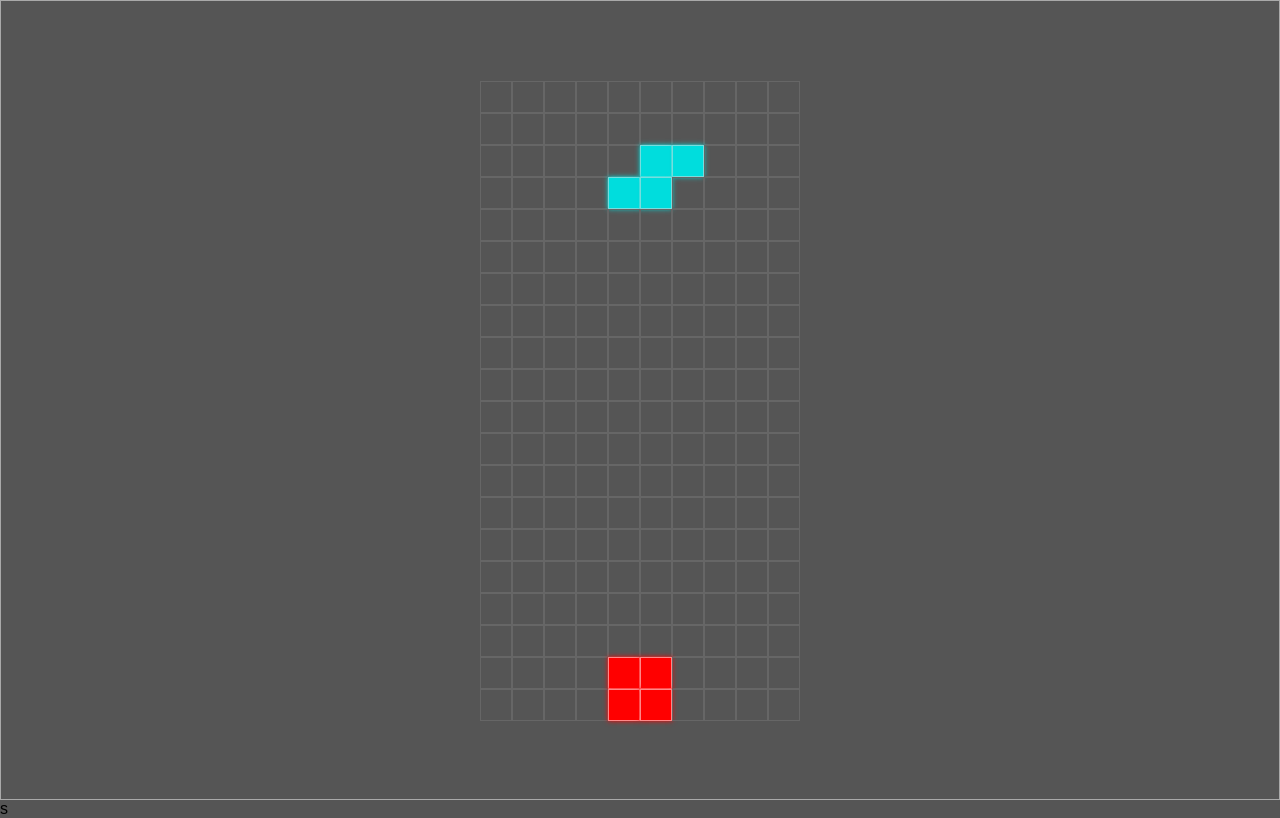
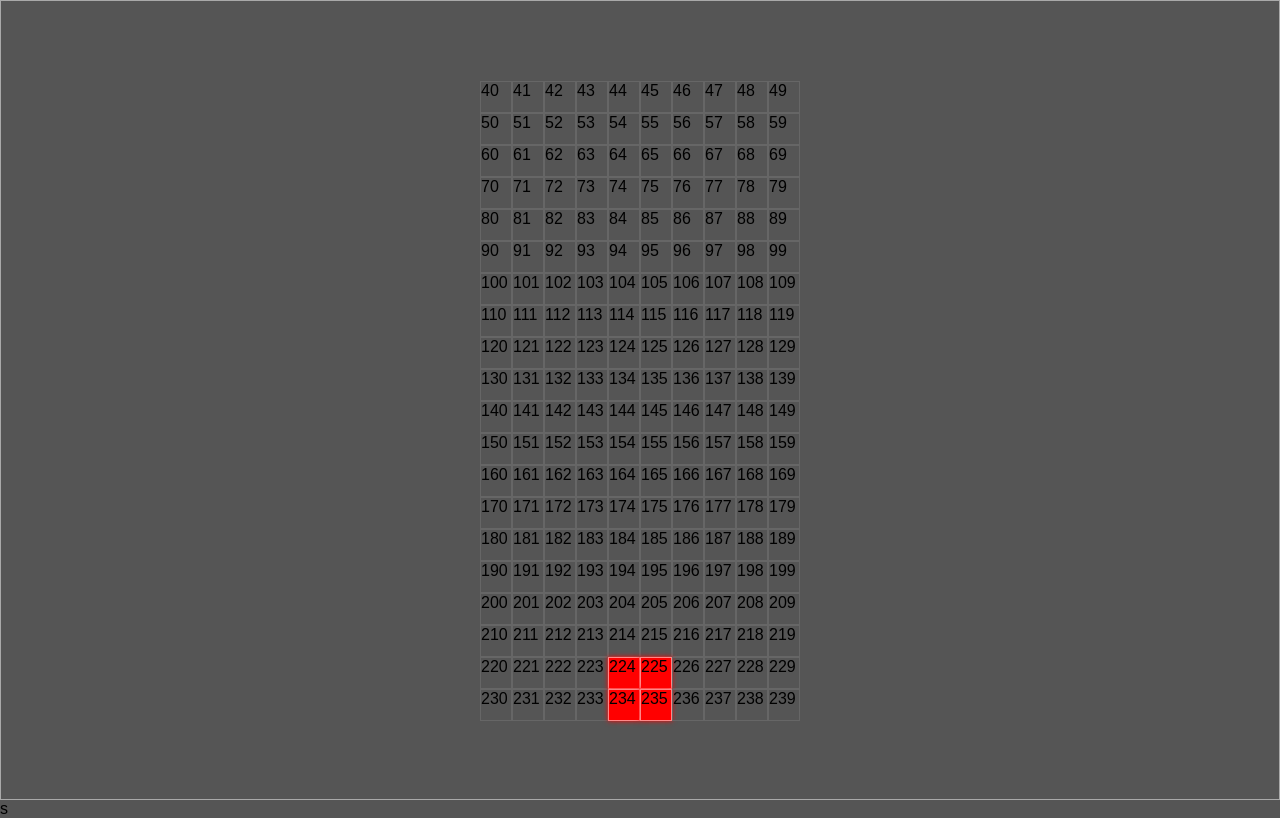
Before and after one commit to orjon/tetris, a plain HTML site: page index.html in a window 1280 px wide. Drawn offline with nearby package versions, Linux system fonts and the light colour scheme.

```diff
--- a/index.html
+++ b/index.html
@@ -19,244 +19,244 @@
     </header>
     <gameGrid>
 <div class='row'>
-  <div class='square'></div>
-  <div class='square'></div>
-  <div class='square'></div>
-  <div class='square'></div>
-  <div class='square'></div>
-  <div class='square'></div>
-  <div class='square'></div>
-  <div class='square'></div>
-  <div class='square'></div>
-  <div class='square'></div>
+  <div class='square'>40</div>
+  <div class='square'>41</div>
+  <div class='square'>42</div>
+  <div class='square'>43</div>
+  <div class='square'>44</div>
+  <div class='square'>45</div>
+  <div class='square'>46</div>
+  <div class='square'>47</div>
+  <div class='square'>48</div>
+  <div class='square'>49</div>
 </div>
 <div class='row'>
-  <div class='square'></div>
-  <div class='square'></div>
-  <div class='square'></div>
-  <div class='square'></div>
-  <div class='square'></div>
-  <div class='square'></div>
-  <div class='square'></div>
-  <div class='square'></div>
-  <div class='square'></div>
-  <div class='square'></div>
+  <div class='square'>50</div>
+  <div class='square'>51</div>
+  <div class='square'>52</div>
+  <div class='square'>53</div>
+  <div class='square'>54</div>
+  <div class='square'>55</div>
+  <div class='square'>56</div>
+  <div class='square'>57</div>
+  <div class='square'>58</div>
+  <div class='square'>59</div>
 </div>
 <div class='row'>
-  <div class='square '></div>
-  <div class='square'></div>
-  <div class='square'></div>
-  <div class='square'></div>
-  <div class='square'></div>
-  <div class='square'></div>
-  <div class='square'></div>
-  <div class='square'></div>
-  <div class='square'></div>
-  <div class='square'></div>
+  <div class='square'>60</div>
+  <div class='square'>61</div>
+  <div class='square'>62</div>
+  <div class='square'>63</div>
+  <div class='square'>64</div>
+  <div class='square'>65</div>
+  <div class='square'>66</div>
+  <div class='square'>67</div>
+  <div class='square'>68</div>
+  <div class='square'>69</div>
 </div>
 <div class='row'>
-  <div class='square '></div>
-  <div class='square'></div>
-  <div class='square'></div>
-  <div class='square'></div>
-  <div class='square'></div>
-  <div class='square'></div>
-  <div class='square'></div>
-  <div class='square'></div>
-  <div class='square'></div>
-  <div class='square'></div>
+  <div class='square'>70</div>
+  <div class='square'>71</div>
+  <div class='square'>72</div>
+  <div class='square'>73</div>
+  <div class='square'>74</div>
+  <div class='square'>75</div>
+  <div class='square'>76</div>
+  <div class='square'>77</div>
+  <div class='square'>78</div>
+  <div class='square'>79</div>
 </div>
 <div class='row'>
-  <div class='square '></div>
-  <div class='square'></div>
-  <div class='square'></div>
-  <div class='square'></div>
-  <div class='square'></div>
-  <div class='square'></div>
-  <div class='square'></div>
-  <div class='square'></div>
-  <div class='square'></div>
-  <div class='square'></div>
+  <div class='square'>80</div>
+  <div class='square'>81</div>
+  <div class='square'>82</div>
+  <div class='square'>83</div>
+  <div class='square'>84</div>
+  <div class='square'>85</div>
+  <div class='square'>86</div>
+  <div class='square'>87</div>
+  <div class='square'>88</div>
+  <div class='square'>89</div>
 </div>
 <div class='row'>
-  <div class='square'></div>
-  <div class='square'></div>
-  <div class='square'></div>
-  <div class='square'></div>
-  <div class='square'></div>
-  <div class='square'></div>
-  <div class='square'></div>
-  <div class='square'></div>
-  <div class='square'></div>
-  <div class='square'></div>
+  <div class='square'>90</div>
+  <div class='square'>91</div>
+  <div class='square'>92</div>
+  <div class='square'>93</div>
+  <div class='square'>94</div>
+  <div class='square'>95</div>
+  <div class='square'>96</div>
+  <div class='square'>97</div>
+  <div class='square'>98</div>
+  <div class='square'>99</div>
 </div>
 <div class='row'>
-  <div class='square'></div>
-  <div class='square'></div>
-  <div class='square'></div>
-  <div class='square'></div>
-  <div class='square'></div>
-  <div class='square'></div>
-  <div class='square'></div>
-  <div class='square'></div>
-  <div class='square'></div>
-  <div class='square'></div>
+  <div class='square'>100</div>
+  <div class='square'>101</div>
+  <div class='square'>102</div>
+  <div class='square'>103</div>
+  <div class='square'>104</div>
+  <div class='square'>105</div>
+  <div class='square'>106</div>
+  <div class='square'>107</div>
+  <div class='square'>108</div>
+  <div class='square'>109</div>
 </div>
 <div class='row'>
-  <div class='square'></div>
-  <div class='square'></div>
-  <div class='square'></div>
-  <div class='square'></div>
-  <div class='square'></div>
-  <div class='square'></div>
-  <div class='square'></div>
-  <div class='square'></div>
-  <div class='square'></div>
-  <div class='square'></div>
+  <div class='square'>110</div>
+  <div class='square'>111</div>
+  <div class='square'>112</div>
+  <div class='square'>113</div>
+  <div class='square'>114</div>
+  <div class='square'>115</div>
+  <div class='square'>116</div>
+  <div class='square'>117</div>
+  <div class='square'>118</div>
+  <div class='square'>119</div>
 </div>
 <div class='row'>
-  <div class='square'></div>
-  <div class='square'></div>
-  <div class='square'></div>
-  <div class='square'></div>
-  <div class='square'></div>
-  <div class='square'></div>
-  <div class='square'></div>
-  <div class='square'></div>
-  <div class='square'></div>
-  <div class='square'></div>
+  <div class='square'>120</div>
+  <div class='square'>121</div>
+  <div class='square'>122</div>
+  <div class='square'>123</div>
+  <div class='square'>124</div>
+  <div class='square'>125</div>
+  <div class='square'>126</div>
+  <div class='square'>127</div>
+  <div class='square'>128</div>
+  <div class='square'>129</div>
 </div>
 <div class='row'>
-  <div class='square'></div>
-  <div class='square'></div>
-  <div class='square'></div>
-  <div class='square'></div>
-  <div class='square'></div>
-  <div class='square'></div>
-  <div class='square'></div>
-  <div class='square'></div>
-  <div class='square'></div>
-  <div class='square'></div>
+  <div class='square'>130</div>
+  <div class='square'>131</div>
+  <div class='square'>132</div>
+  <div class='square'>133</div>
+  <div class='square'>134</div>
+  <div class='square'>135</div>
+  <div class='square'>136</div>
+  <div class='square'>137</div>
+  <div class='square'>138</div>
+  <div class='square'>139</div>
 </div>
 <div class='row'>
-  <div class='square'></div>
-  <div class='square'></div>
-  <div class='square'></div>
-  <div class='square'></div>
-  <div class='square'></div>
-  <div class='square'></div>
-  <div class='square'></div>
-  <div class='square'></div>
-  <div class='square'></div>
-  <div class='square'></div>
+  <div class='square'>140</div>
+  <div class='square'>141</div>
+  <div class='square'>142</div>
+  <div class='square'>143</div>
+  <div class='square'>144</div>
+  <div class='square'>145</div>
+  <div class='square'>146</div>
+  <div class='square'>147</div>
+  <div class='square'>148</div>
+  <div class='square'>149</div>
 </div>
 <div class='row'>
-  <div class='square'></div>
-  <div class='square'></div>
-  <div class='square'></div>
-  <div class='square'></div>
-  <div class='square'></div>
-  <div class='square'></div>
-  <div class='square'></div>
-  <div class='square'></div>
-  <div class='square'></div>
-  <div class='square'></div>
+  <div class='square'>150</div>
+  <div class='square'>151</div>
+  <div class='square'>152</div>
+  <div class='square'>153</div>
+  <div class='square'>154</div>
+  <div class='square'>155</div>
+  <div class='square'>156</div>
+  <div class='square'>157</div>
+  <div class='square'>158</div>
+  <div class='square'>159</div>
 </div>
 <div class='row'>
-  <div class='square'></div>
-  <div class='square'></div>
-  <div class='square'></div>
-  <div class='square'></div>
-  <div class='square'></div>
-  <div class='square'></div>
-  <div class='square'></div>
-  <div class='square'></div>
-  <div class='square'></div>
-  <div class='square'></div>
+  <div class='square'>160</div>
+  <div class='square'>161</div>
+  <div class='square'>162</div>
+  <div class='square'>163</div>
+  <div class='square'>164</div>
+  <div class='square'>165</div>
+  <div class='square'>166</div>
+  <div class='square'>167</div>
+  <div class='square'>168</div>
+  <div class='square'>169</div>
 </div>
 <div class='row'>
-  <div class='square'></div>
-  <div class='square'></div>
-  <div class='square'></div>
-  <div class='square'></div>
-  <div class='square'></div>
-  <div class='square'></div>
-  <div class='square'></div>
-  <div class='square'></div>
-  <div class='square'></div>
-  <div class='square'></div>
+  <div class='square'>170</div>
+  <div class='square'>171</div>
+  <div class='square'>172</div>
+  <div class='square'>173</div>
+  <div class='square'>174</div>
+  <div class='square'>175</div>
+  <div class='square'>176</div>
+  <div class='square'>177</div>
+  <div class='square'>178</div>
+  <div class='square'>179</div>
 </div>
 <div class='row'>
-  <div class='square'></div>
-  <div class='square'></div>
-  <div class='square'></div>
-  <div class='square'></div>
-  <div class='square'></div>
-  <div class='square'></div>
-  <div class='square'></div>
-  <div class='square'></div>
-  <div class='square'></div>
-  <div class='square'></div>
+  <div class='square'>180</div>
+  <div class='square'>181</div>
+  <div class='square'>182</div>
+  <div class='square'>183</div>
+  <div class='square'>184</div>
+  <div class='square'>185</div>
+  <div class='square'>186</div>
+  <div class='square'>187</div>
+  <div class='square'>188</div>
+  <div class='square'>189</div>
 </div>
 <div class='row'>
-  <div class='square'></div>
-  <div class='square'></div>
-  <div class='square'></div>
-  <div class='square'></div>
-  <div class='square'></div>
-  <div class='square'></div>
-  <div class='square'></div>
-  <div class='square'></div>
-  <div class='square'></div>
-  <div class='square'></div>
+  <div class='square'>190</div>
+  <div class='square'>191</div>
+  <div class='square'>192</div>
+  <div class='square'>193</div>
+  <div class='square'>194</div>
+  <div class='square'>195</div>
+  <div class='square'>196</div>
+  <div class='square'>197</div>
+  <div class='square'>198</div>
+  <div class='square'>199</div>
 </div>
 <div class='row'>
-  <div class='square'></div>
-  <div class='square'></div>
-  <div class='square'></div>
-  <div class='square'></div>
-  <div class='square'></div>
-  <div class='square'></div>
-  <div class='square'></div>
-  <div class='square'></div>
-  <div class='square'></div>
-  <div class='square'></div>
+  <div class='square'>200</div>
+  <div class='square'>201</div>
+  <div class='square'>202</div>
+  <div class='square'>203</div>
+  <div class='square'>204</div>
+  <div class='square'>205</div>
+  <div class='square'>206</div>
+  <div class='square'>207</div>
+  <div class='square'>208</div>
+  <div class='square'>209</div>
 </div>
 <div class='row'>
-  <div class='square'></div>
-  <div class='square'></div>
-  <div class='square'></div>
-  <div class='square'></div>
-  <div class='square'></div>
-  <div class='square'></div>
-  <div class='square'></div>
-  <div class='square'></div>
-  <div class='square'></div>
-  <div class='square'></div>
+  <div class='square'>210</div>
+  <div class='square'>211</div>
+  <div class='square'>212</div>
+  <div class='square'>213</div>
+  <div class='square'>214</div>
+  <div class='square'>215</div>
+  <div class='square'>216</div>
+  <div class='square'>217</div>
+  <div class='square'>218</div>
+  <div class='square'>219</div>
 </div>
 <div class='row'>
-  <div class='square'></div>
-  <div class='square'></div>
-  <div class='square'></div>
-  <div class='square'></div>
-  <div class='square'></div>
-  <div class='square'></div>
-  <div class='square'></div>
-  <div class='square'></div>
-  <div class='square'></div>
-  <div class='square'></div>
+  <div class='square'>220</div>
+  <div class='square'>221</div>
+  <div class='square'>222</div>
+  <div class='square'>223</div>
+  <div class='square'>224</div>
+  <div class='square'>225</div>
+  <div class='square'>226</div>
+  <div class='square'>227</div>
+  <div class='square'>228</div>
+  <div class='square'>229</div>
 </div>
 <div class='row'>
-  <div class='square'></div>
-  <div class='square'></div>
-  <div class='square'></div>
-  <div class='square'></div>
-  <div class='square'></div>
-  <div class='square'></div>
-  <div class='square'></div>
-  <div class='square'></div>
-  <div class='square'></div>
-  <div class='square'></div>
+  <div class='square'>230</div>
+  <div class='square'>231</div>
+  <div class='square'>232</div>
+  <div class='square'>233</div>
+  <div class='square'>234</div>
+  <div class='square'>235</div>
+  <div class='square'>236</div>
+  <div class='square'>237</div>
+  <div class='square'>238</div>
+  <div class='square'>239</div>
 </div>
     </gameGrid>
     <footer></footer>
--- a/scripts/blocks.js
+++ b/scripts/blocks.js
@@ -1,3 +1,8 @@
+  const startPosition = 34
+
+  let tetriCount = 0
+  const tetriSequence = []
+
 class Tetrimino {
   constructor(anchor){
     this.anchor = anchor
@@ -64,21 +69,22 @@ class Tetrimino {
   //   }
   // }
 
-  // clearLocation(gameGridArray) {
-  //   let indexTemp = 0
-  //   for (let i=0; i<this.shape.length; i++) { //loop through each shape pixel
-  //     indexTemp = this.anchor+this.shape[i] //every pixel below
-  //     gameGridArray[indexTemp] = 0
-  //   }
-  // }
+  clearGridLocation(gameGridArray) {
+    console.log('Clear grid location')
+    let indexTemp = 0
+    for (let i=0; i<this.shape.length; i++) { //loop through each shape pixel
+      indexTemp = this.anchor+this.shape[i] //every pixel below
+      gameGridArray[indexTemp] = 0
+    }
+  }
 
   fall(gameGridArray){
-    let indexTemp = 0
+    // let indexTemp = 0
     if ((gameGridArray[this.anchor+10] === 0) && (this.anchor+10 >= 10) && this.falling){
-      for (let i=0; i<this.shape.length; i++) { //loop through each shape pixel
-        indexTemp = this.anchor+this.shape[i] //every pixel below
-        gameGridArray[indexTemp] = 0
-      }
+      // for (let i=0; i<this.shape.length; i++) { //loop through each shape pixel
+      //   indexTemp = this.anchor+this.shape[i] //every pixel below
+      //   gameGridArray[indexTemp] = 0
+      // }
       this.anchor += 10
     } else {
       this.falling = false
@@ -185,3 +191,35 @@ class TetriG extends Tetrimino{
     this.shape = [-10,-9,1,2]
   }
 }
+
+function tetriNew() {
+  let temp = 0
+  const tetriNum = (Math.floor(Math.random() * 7)+1) //find random
+  console.log('New Tetrimino No: '+ tetriNum)
+  switch (tetriNum) {
+    case 1:
+    temp = new TetriA(startPosition)
+    break
+    case 2:
+    temp = new TetriB(startPosition)
+    break
+    case 3:
+    temp = new TetriC(startPosition)
+    break
+    case 4:
+    temp = new TetriD(startPosition)
+    break
+    case 5:
+    temp = new TetriE(startPosition)
+    break
+    case 6:
+    temp = new TetriF(startPosition)
+    break
+    case 7:
+    temp = new TetriG(startPosition)
+    break
+  }
+  tetriSequence.push(temp)
+  tetriCount++
+  // console.log('Number of Tetriminos: '+ tetriCount)
+}
--- a/scripts/main.js
+++ b/scripts/main.js
@@ -8,11 +8,11 @@ $(() => {
   // const gameGridWidth = 10
   // const gameGridHeight = 20
   const gameGridTotal = 240
-  const startPosition = 34
 
-  let tetriCount = 0
-  const tetriSequence = []
+
+
   const gameGridArray = []
+  let occupiedArray = []
 
   function anyFalling() {
     // console.log('tetriSequence.length: '+ tetriSequence.length)
@@ -27,37 +27,7 @@ $(() => {
 
 
 
-  function tetriNew() {
-    let temp = 0
-    const tetriNum = (Math.floor(Math.random() * 7)+1) //find random
-    console.log('New Tetrimino No: '+ tetriNum)
-    switch (tetriNum) {
-      case 1:
-      temp = new TetriA(startPosition)
-      break
-      case 2:
-      temp = new TetriB(startPosition)
-      break
-      case 3:
-      temp = new TetriC(startPosition)
-      break
-      case 4:
-      temp = new TetriD(startPosition)
-      break
-      case 5:
-      temp = new TetriE(startPosition)
-      break
-      case 6:
-      temp = new TetriF(startPosition)
-      break
-      case 7:
-      temp = new TetriG(startPosition)
-      break
-    }
-    tetriSequence.push(temp)
-    tetriCount++
-    // console.log('Number of Tetriminos: '+ tetriCount)
-  }
+
 
   $(document).keydown(function(e) {
     switch(e.which) {
@@ -66,7 +36,7 @@ $(() => {
       console.log('left')
       break
       case 38:
-      // up
+      clearInterval(gameLoop)
       console.log('up')
       break
       case 39: // right
@@ -101,6 +71,20 @@ $(() => {
     $gridSquares.siblings().addClass('empty')
   }
 
+  function gameOver(){
+    console.log('Lowest value: '+ Math.min(...occupiedArray))
+  }
+
+  function listNonZero(gameGridArray) {
+    occupiedArray = []
+    for(var i=0; i < gameGridArray.length; i++){
+      if (gameGridArray[i] != 0) {
+        occupiedArray.push(i)
+      }
+    }
+    console.log('Occupied: '+occupiedArray)
+  }
+
   function clockTick() {
     console.log('--------------')
     if (anyFalling()=== false) {
@@ -109,19 +93,29 @@ $(() => {
 
     gridClear()
 
-    for(var i=0; i < tetriSequence.length; i++){
+    //Draw non-moving shapes
+    for(var i=0; i < tetriSequence.length-1; i++) {
       console.log(i + ': '+tetriSequence[i].showLocation(gameGridArray))
-console.log(gameGridArray)
-      console.log(tetriSequence[i].checkBelow(gameGridArray))
-      tetriSequence[i].fall(gameGridArray)
       tetriSequence[i].draw(gameGridArray, $gridSquares)
-      // console.log(tetriSequence[i].showLocation(gameGridArray))
     }
+
+    //Draw moving shape
+    tetriSequence[tetriSequence.length-1].clearGridLocation(gameGridArray)
+    tetriSequence[tetriSequence.length-1].fall(gameGridArray)
+    tetriSequence[tetriSequence.length-1].draw(gameGridArray, $gridSquares)
+    listNonZero(gameGridArray)
+    gameOver()
   }
 
   console.log(gameGridArray)
 
-  setInterval(clockTick,200)
+  let gameLoop = setInterval(clockTick,250)
+
+
+
+
+
+
 
 
 })
```
